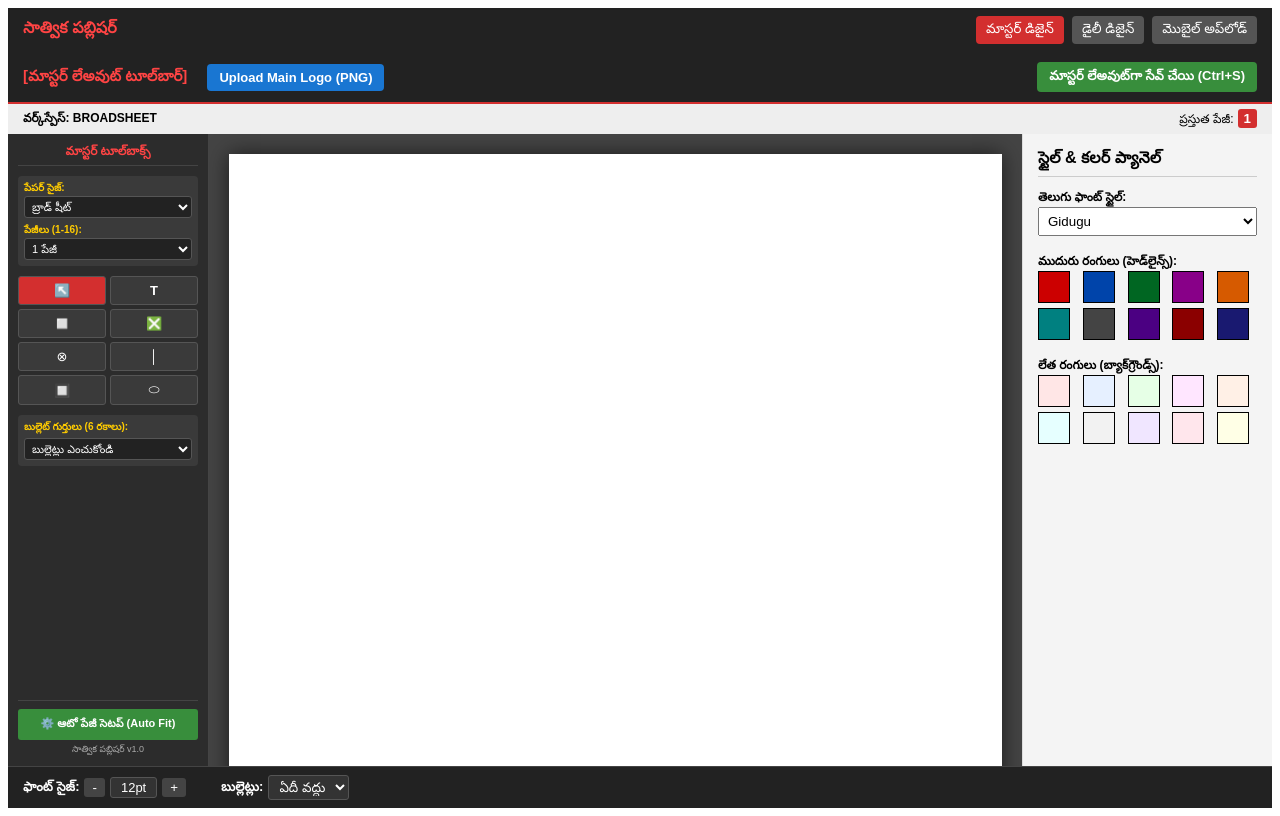
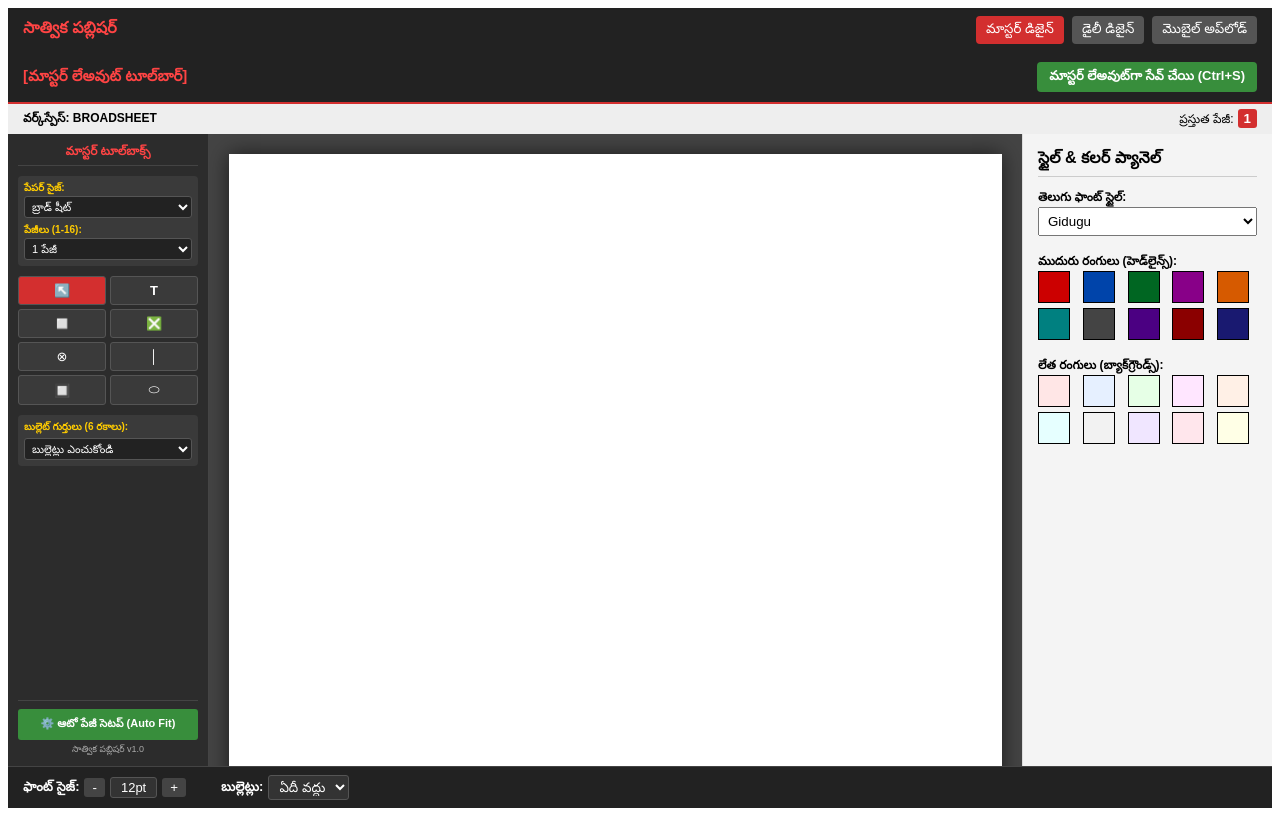
Before and after one commit to jpd-123/yuvagalam-newspaper-design, a React (Vite) app: page / in a window 1280 px wide. Built offline with nearby package versions, Linux system fonts and the light colour scheme.

Commit message:
Update MasterToolbar.jsx

```diff
--- a/src/components/Toolbars/MasterToolbar.jsx
+++ b/src/components/Toolbars/MasterToolbar.jsx
@@ -1,19 +1,11 @@
 import React from 'react';
 
-export function MasterToolbar({ onSaveMaster, onUploadLogo }) {
+export function MasterToolbar({ onSaveMaster }) {
   return (
     <div style={{ background: '#222', color: '#fff', padding: '10px 15px', display: 'flex', alignItems: 'center', gap: '20px', flexWrap: 'wrap', borderBottom: '2px solid #d32f2f' }}>
       <div style={{ fontWeight: 'bold', color: '#ff4444', fontSize: '15px' }}>[మాస్టర్ లేఅవుట్ టూల్‌బార్]</div>
 
-      {/* లోగో అప్‌లోడ్ బటన్ */}
-      <button
-        onClick={onUploadLogo}
-        style={{ background: '#1976d2', color: '#fff', border: 'none', padding: '6px 12px', borderRadius: '4px', cursor: 'pointer', fontSize: '13px', fontWeight: 'bold' }}
-      >
-        Upload Main Logo (PNG)
-      </button>
-
-      {/* సేవ్ మాస్టర్ లేఅవుట్ */}
+      {/* మాస్టర్ లేఅవుట్‌గా సేవ్ చేయి బటన్ (ఇది కుడివైపు లేదా సెంటర్‌కి సర్దుకుంటుంది) */}
       <button
         onClick={onSaveMaster}
         style={{ background: '#388e3c', color: '#fff', border: 'none', padding: '6px 12px', borderRadius: '4px', cursor: 'pointer', fontSize: '13px', fontWeight: 'bold', marginLeft: 'auto' }}
```
